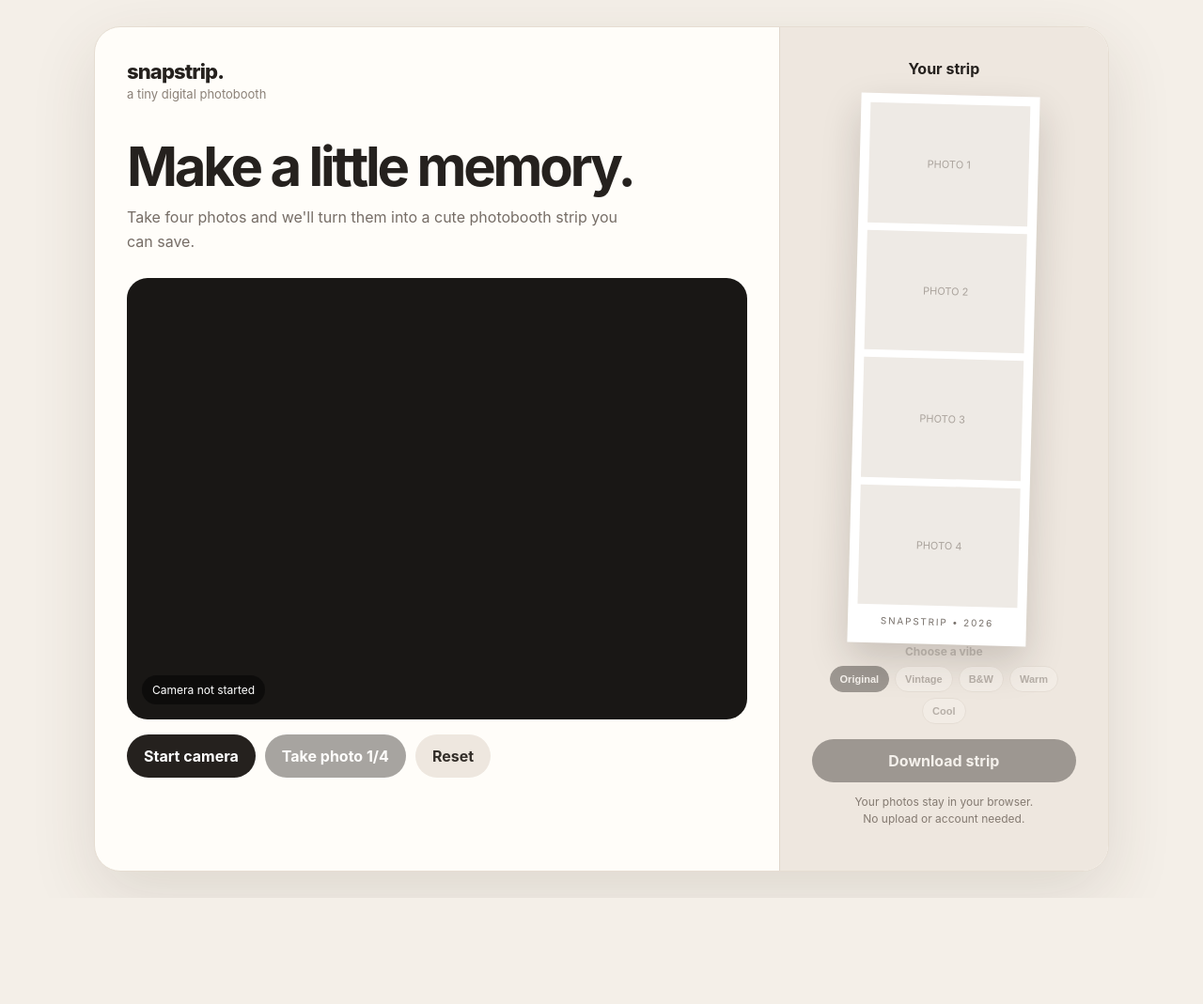
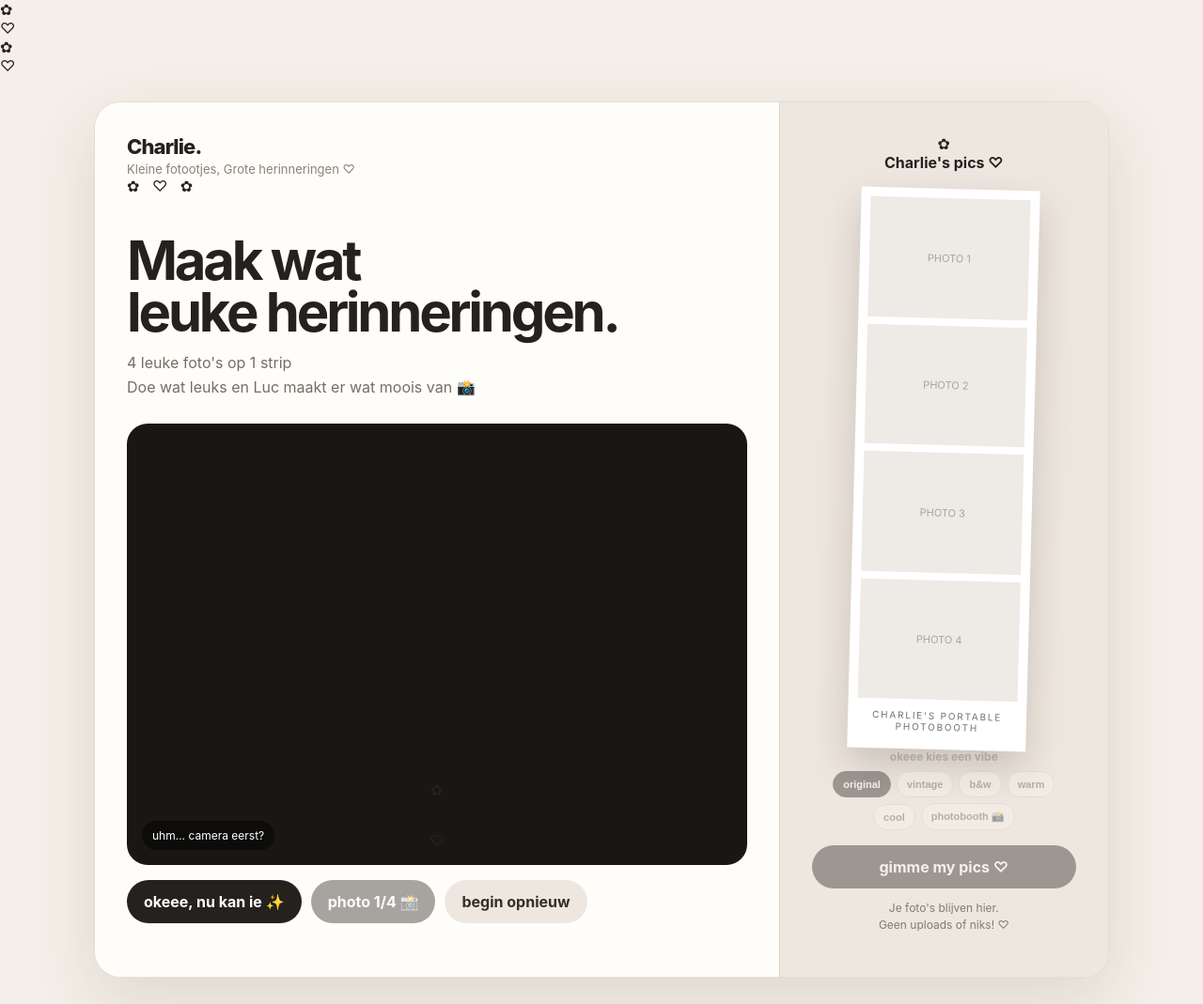
Before and after one commit to luckyyy007/PhotoBoothForC, a plain HTML site: page index.html in a window 1280 px wide. Shown: the whole page at 94% size. Before the commit the page ends 956 px from the top, so only its background shows below. Drawn offline with Linux system fonts and the light colour scheme.

Commit message:
Revise index.html for new photobooth design
Updated the HTML structure and content for a photobooth application, changing the title and branding, and modifying text and buttons for a new user experience.

```diff
--- a/index.html
+++ b/index.html
@@ -4,44 +4,53 @@
     <meta charset="UTF-8">
     <meta name="viewport" content="width=device-width, initial-scale=1.0">
 
-    <title>SnapStrip — Digital Photobooth</title>
+    <title>Charlie’s portable photobooth ♡</title>
 
     <link rel="stylesheet" href="style.css">
 </head>
 
 <body>
 
+<div class="background-decoration decoration-one">✿</div>
+<div class="background-decoration decoration-two">♡</div>
+<div class="background-decoration decoration-three">✿</div>
+<div class="background-decoration decoration-four">♡</div>
+
 <div class="app">
 
     <main class="card">
 
-        <!-- =========================
-             LEFT SIDE
-        ========================== -->
+        <!-- LEFT SIDE -->
 
         <section class="left">
 
             <div class="branding">
 
                 <div class="brand">
-                    snapstrip.
+                    Charlie<span>.</span>
                 </div>
 
                 <div class="tagline">
-                    a tiny digital photobooth
+                    Kleine fotootjes, Grote herinneringen ♡
                 </div>
 
             </div>
 
 
+            <div class="tiny-decoration">
+                ✿ &nbsp; ♡ &nbsp; ✿
+            </div>
+
+
             <h1>
-                Make a little memory.
+                Maak wat<br>
+                <span>leuke herinneringen.</span>
             </h1>
 
 
             <p class="intro">
-                Take four photos and we'll turn them
-                into a cute photobooth strip you can save.
+                4 leuke foto's op 1 strip<br>
+                Doe wat leuks en Luc maakt er wat moois van 📸
             </p>
 
 
@@ -61,6 +70,15 @@
                 </canvas>
 
 
+                <div class="camera-corner camera-corner-top">
+                    ✿
+                </div>
+
+                <div class="camera-corner camera-corner-bottom">
+                    ♡
+                </div>
+
+
                 <!-- COUNTDOWN -->
 
                 <div
@@ -78,7 +96,7 @@
                     id="status"
                     class="status">
 
-                    Camera not started
+                    uhm... camera eerst?
 
                 </div>
 
@@ -101,7 +119,7 @@
                     id="start"
                     class="button primary">
 
-                    Start camera
+                    okeee, nu kan ie ✨
 
                 </button>
 
@@ -111,7 +129,7 @@
                     class="button primary"
                     disabled>
 
-                    Take photo 1/4
+                    photo 1/4 📸
 
                 </button>
 
@@ -120,7 +138,7 @@
                     id="reset"
                     class="button secondary">
 
-                    Reset
+                    begin opnieuw
 
                 </button>
 
@@ -130,14 +148,17 @@
 
 
 
-        <!-- =========================
-             RIGHT SIDE
-        ========================== -->
+        <!-- RIGHT SIDE -->
 
         <aside class="right">
 
+            <div class="right-decoration">
+                ✿
+            </div>
+
+
             <h2>
-                Your strip
+                Charlie's pics ♡
             </h2>
 
 
@@ -166,7 +187,7 @@
                     </div>
 
                     <div class="strip-label">
-                        SNAPSTRIP • 2026
+                        Charlie's portable photobooth
                     </div>
 
                 </div>
@@ -174,16 +195,14 @@
             </div>
 
 
-            <!-- =========================
-                 FILTERS
-            ========================== -->
+            <!-- FILTERS -->
 
             <div
                 id="filters"
                 class="filters">
 
                 <p class="filter-title">
-                    Choose a vibe
+                    okeee kies een vibe
                 </p>
 
 
@@ -193,7 +212,7 @@
                         class="filter-button active"
                         data-filter="original">
 
-                        Original
+                        original
 
                     </button>
 
@@ -202,7 +221,7 @@
                         class="filter-button"
                         data-filter="vintage">
 
-                        Vintage
+                        vintage
 
                     </button>
 
@@ -211,7 +230,7 @@
                         class="filter-button"
                         data-filter="bw">
 
-                        B&W
+                        b&w
 
                     </button>
 
@@ -220,7 +239,7 @@
                         class="filter-button"
                         data-filter="warm">
 
-                        Warm
+                        warm
 
                     </button>
 
@@ -229,7 +248,16 @@
                         class="filter-button"
                         data-filter="cool">
 
-                        Cool
+                        cool
+
+                    </button>
+
+
+                    <button
+                        class="filter-button"
+                        data-filter="photobooth">
+
+                        photobooth 📸
 
                     </button>
 
@@ -245,15 +273,15 @@
                 class="button primary download-button"
                 disabled>
 
-                Download strip
+                gimme my pics ♡
 
             </button>
 
 
             <p class="privacy-note">
 
-                Your photos stay in your browser.<br>
-                No upload or account needed.
+                Je foto's blijven hier.<br>
+                Geen uploads of niks! ♡
 
             </p>
 
```
